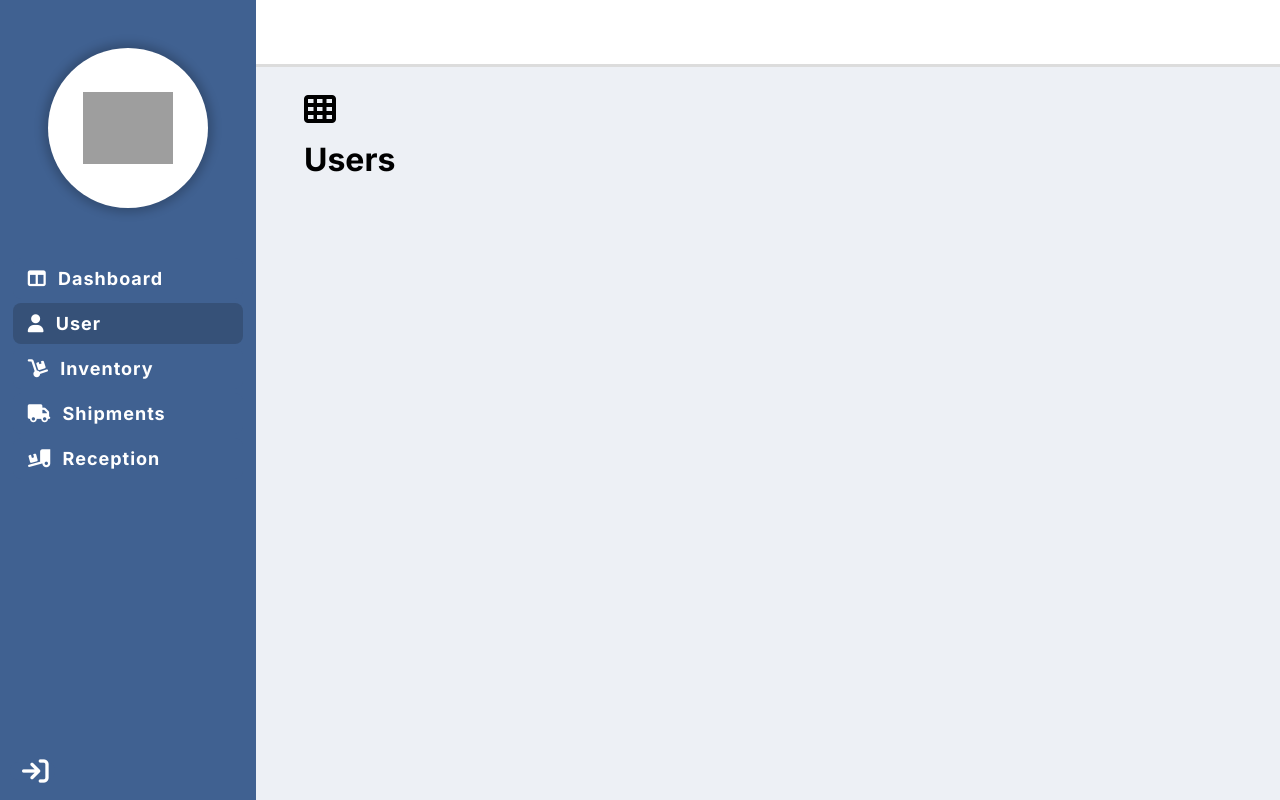
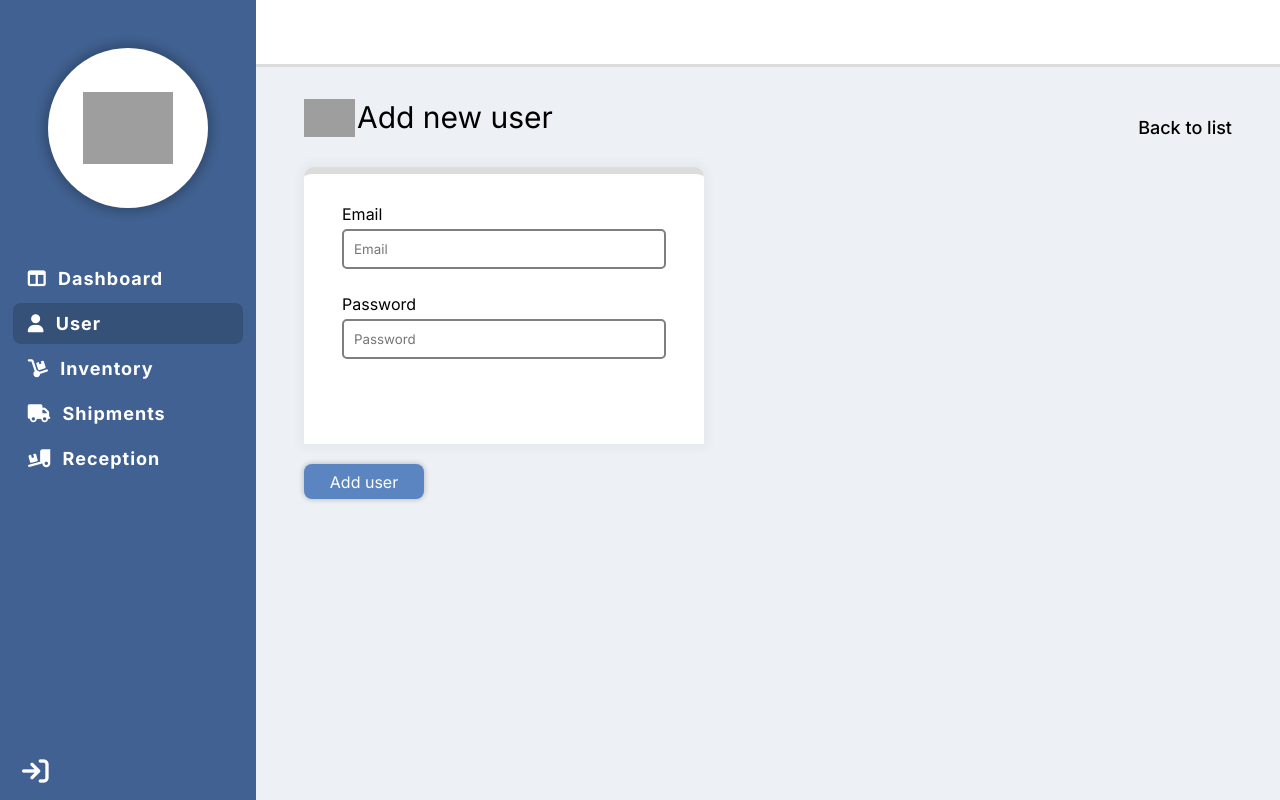
Before and after one commit to Celian4862/web-dev-finals-2nd-sem-2023-2024, a PHP site: page /userInput.html in a window 1280 px wide. Run offline with PHP 8.4, Linux system fonts and the light colour scheme; some libraries are stand-ins or nearby versions; some web fonts are replaced; grey boxes are pictures that could not be loaded.

Commit message:
partially finished user input

```diff
--- a/userInput/userInput.css
+++ b/userInput/userInput.css
@@ -114,6 +114,90 @@ button.return {
 /* --- content --- */
 
 .content-header {
-	display: block;
 	margin: 2rem 0 2rem 3rem;
 }
+
+.content-header span {
+	font-size: 30px;
+	font-weight: 400;
+}
+
+.content-header span::before {
+	content: '';
+	background: url('https://img.icons8.com/?size=100&id=115272&format=png&color=000000') no-repeat;
+	background-size: contain;
+	float: left;
+	width: 38px;
+	height: 38px;
+	padding-right: 15px;
+}
+
+.content-header p {
+	font-size: 18px;
+	font-weight: 500;
+	float: right;
+	margin-right: 3rem;
+}
+
+.content-header a {
+	text-decoration: none;
+	color: black;
+}
+
+.box-container {
+	width: 400px;
+	margin-left: 3rem;
+	background-color: #fff;
+	border-style: solid;
+	border-color: #DCDCDC;
+	border-radius: 10px 10px 0 0;
+	border-width: 7px 0 0 0;
+	box-shadow: 0 0 10px 5px rgba(0, 0, 0, 0.03);
+}
+
+.form-container {
+	display: flex;
+	align-items: center;
+	flex-direction: column;
+	margin: 20px;
+	height: 250px;
+}
+
+.form-group {
+	margin: 10px;
+}
+
+.form-group input {
+	display: flex;
+	justify-content: center;
+	align-items: center;
+	flex-direction: column;
+    margin: 5px 0 5px 0;
+    padding: 10px;
+    border-style: solid;
+    border-color: #7F7F7F;
+    border-radius: 5px;
+    width: 300px;    /* Could mess up its dynamic structure */
+    outline: none;
+}
+
+.content-container button {
+	margin-left: 3rem;
+	padding: 6px;
+    border-radius: 8px;
+    border-style: none;
+    box-shadow: 0 0 5px 1px rgba(0, 0, 0, 0.2);
+    background-color: #5B85C1;
+    color: #fff;
+	font-size: 16px;
+    cursor: pointer;
+    outline: none;
+    width: 120px;
+	height: 35px;
+    cursor: pointer;
+}
+
+.content-container button:hover {
+    background-color: #577eb5;
+    transition: 200ms;
+}
--- a/userInput/userInput.html
+++ b/userInput/userInput.html
@@ -38,15 +38,28 @@
 				</button>
 			</div>
 			<button class="return">
-				<span class="fa-solid fa-arrow-right-to-bracket fa-2xl"></>
+				<span class="fa-solid fa-arrow-right-to-bracket fa-2xl"></span>
 			</button>
 		</div>
 		<div class="content-container">
 			<div class="header"></div>
 			<div class="content-header">
-				<i class="fa-solid fa-table-cells fa-2xl" style="color: #000000;"></i>
-				<h1>Users</h1>
+				<span>Add new user</span>
+				<a href=""><p>Back to list</p></a>
 			</div>
+			<div class="box-container">
+				<form class="form-container">
+					<div class="form-group">
+						<label for="email">Email</label>
+						<input type="email" id="email" name="email" placeholder="Email" required/>
+					</div>
+					<div class="form-group">
+						<label for="password">Password</label>
+						<input type="password" id="password" name="password" placeholder="Password" required />
+					</div>
+				</form>
+			</div>
+			<button>Add user</button>
 		</div>
 	</body>
 </html>
```
Also changed, not shown: images/icons8-grid-96.png (added).
